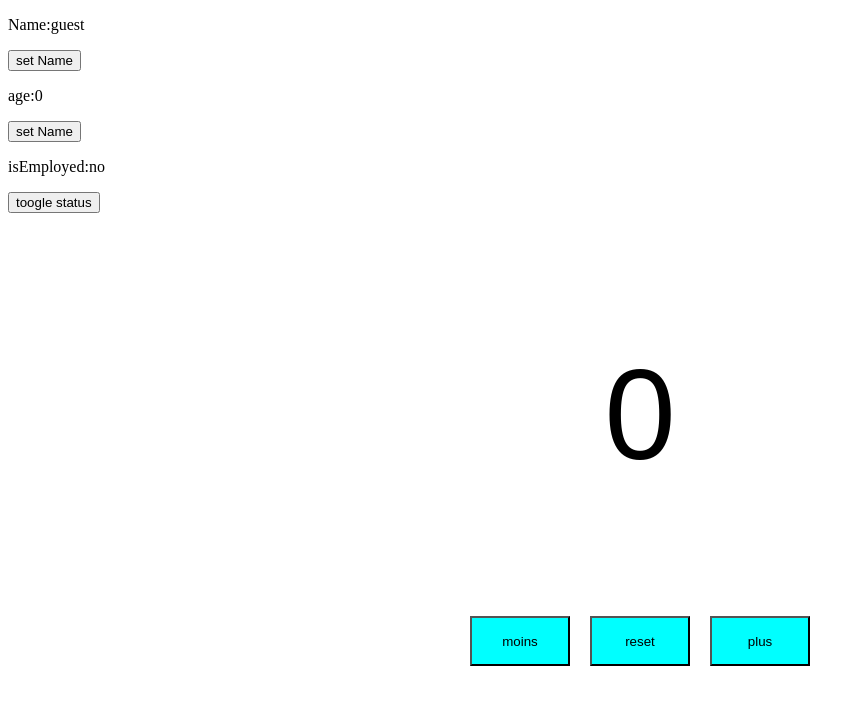
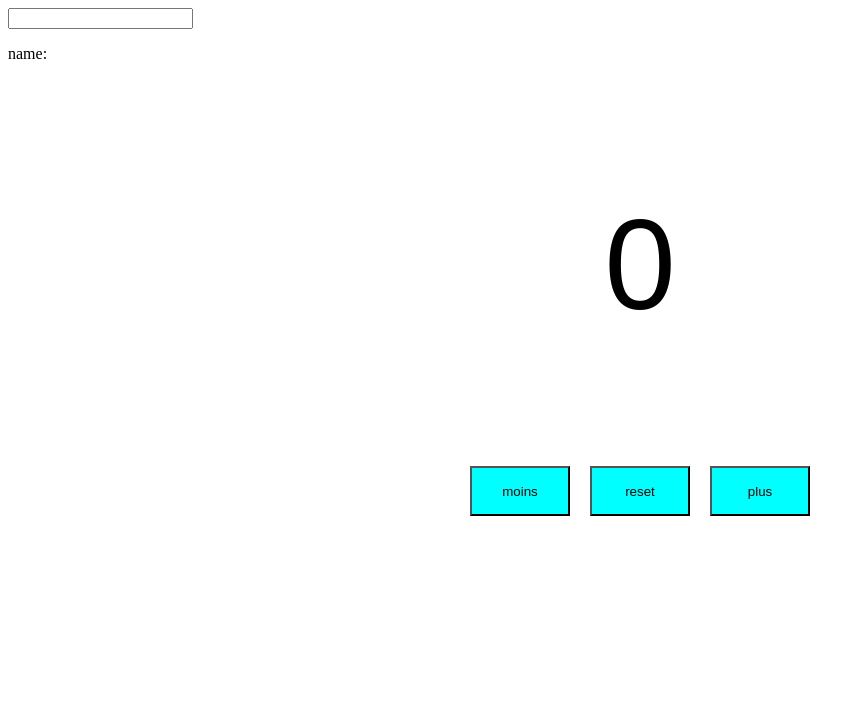
Before and after one commit to LJAMINE/React-bro-code-, a React (Vite) app in the folder my-react-app/: page / in a window 1280 px wide. Shown: the top 704 px of the page, without its empty margins (0-865 px from the left). Built offline with nearby package versions, Linux system fonts and the light colour scheme.

Commit message:
onchange event handler

```diff
--- a/my-react-app/src/MyComponent.jsx
+++ b/my-react-app/src/MyComponent.jsx
@@ -1,34 +1,56 @@
 import React, { useState } from "react";
 
+
+// function MyComponents() {
+//   const [name, setName] = useState("guest");
+//   const [age, setAge] = useState(0);
+
+//   const[isEmployed,setisEmployed]=useState(false);
+//   const updateName = () => {
+//     setName("sponge");
+//   };
+
+//   const updateAge = () => {
+//     setAge(age + 1);
+//   };
+
+//   const toggleStatus=()=>{
+//     setisEmployed(!isEmployed)
+//   }
+
+//   return (
+//     <div>
+//       <p>Name:{name}</p>
+//       <button onClick={updateName}>set Name</button>
+
+//       <p>age:{age}</p>
+//       <button onClick={updateAge}>set Name</button>
+
+//       <p>isEmployed:{isEmployed?"yes":"no"}</p>
+//       <button onClick={toggleStatus}>toogle status</button>
+//     </div>
+//   );
+// }
+
+// export default MyComponents;
+
+
+
+// onchange-----------------------------------
+
 function MyComponents() {
-  const [name, setName] = useState("guest");
-  const [age, setAge] = useState(0);
 
-  const[isEmployed,setisEmployed]=useState(false);
-  const updateName = () => {
-    setName("sponge");
-  };
+  const [name,setName]=useState("");
 
-  const updateAge = () => {
-    setAge(age + 1);
-  };
-
-  const toggleStatus=()=>{
-    setisEmployed(!isEmployed)
+  function handleNameChange(event) {
+    setName(event.target.value)
   }
 
-  return (
-    <div>
-      <p>Name:{name}</p>
-      <button onClick={updateName}>set Name</button>
-
-      <p>age:{age}</p>
-      <button onClick={updateAge}>set Name</button>
-
-      <p>isEmployed:{isEmployed?"yes":"no"}</p>
-      <button onClick={toggleStatus}>toogle status</button>
-    </div>
-  );
+  return (<>
+  <div>
+    <input value={name} onChange={handleNameChange} type="text" />
+    <p>name: {name} </p>
+  </div>
+  </>);
 }
-
 export default MyComponents;
```
